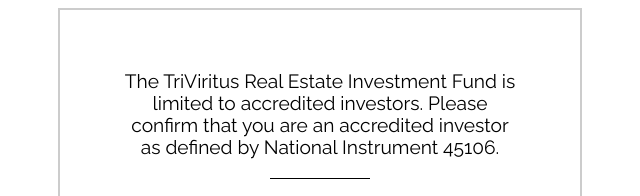
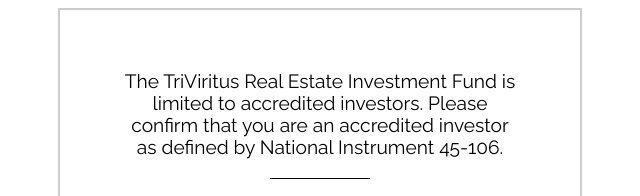
Before and after one commit to Saghen/Virtus-Capital-Website, a website: page static/investor-relations/index.html in a window 1280 px wide. Shown: the part 152-348 px from the top of the page, 320-960 px from the left. Drawn offline with nearby package versions, Linux system fonts and the light colour scheme.

Commit message:
Added the dash

```diff
--- a/static/investor-relations/index.html
+++ b/static/investor-relations/index.html
@@ -44,7 +44,7 @@
                 <a :href="item.link" class="button" style="display: inline-block; align-self: center;">Learn More</a>
             </div>
             <div v-show="!show" class="news-item" style="margin-top: 40px; height: auto; width: auto; font-size:1.2em; padding: 60px;max-width: 400px; text-align: center;">
-                <p style="margin-top:0;">The TriViritus Real Estate Investment Fund is limited to accredited investors. Please confirm that you are an accredited investor as defined by National Instrument 45106.</p>
+                <p style="margin-top:0;">The TriViritus Real Estate Investment Fund is limited to accredited investors. Please confirm that you are an accredited investor as defined by National Instrument 45-106.</p>
                 <div class="line-seperator-light" style="margin: 20px auto;"></div>
                 <div style="display: flex; flex-direction: column; justify-content: center; text-align: center;">
                     <a href="#" v-on:click.prevent="show = true" class="button">Yes</a>
```
